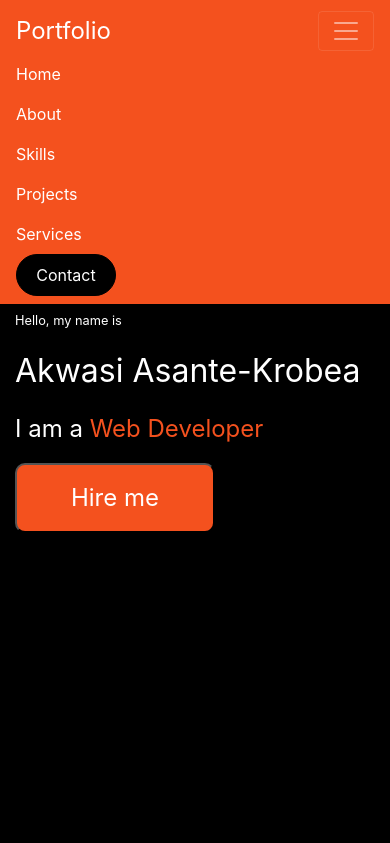
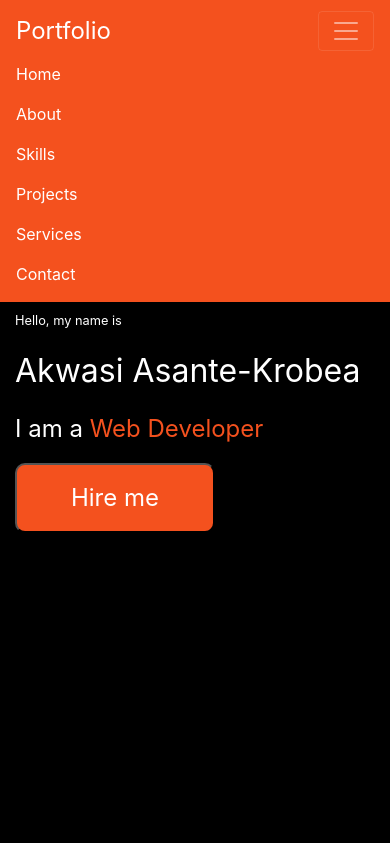
Before and after one commit to KrobsDev/Portfolio, a PHP site: page / in a window 390 px wide, after a click that opens the changed part. Shown: the top 843 px of the page. Run offline with PHP 8.4, Linux system fonts and the light colour scheme.

Commit message:
Update style.css

```diff
--- a/assets/css/style.css
+++ b/assets/css/style.css
@@ -235,6 +235,15 @@ input[type="button"] {
     width: 4%;
   }
 
+  #contact{
+    /* border: 1px solid black; */
+    padding-left: 0px;
+    /* width: 100px; */
+    border: none;
+    text-align: left;
+    background-color: transparent;
+  }
+
   #name,
   #email,
   #subject{
```
